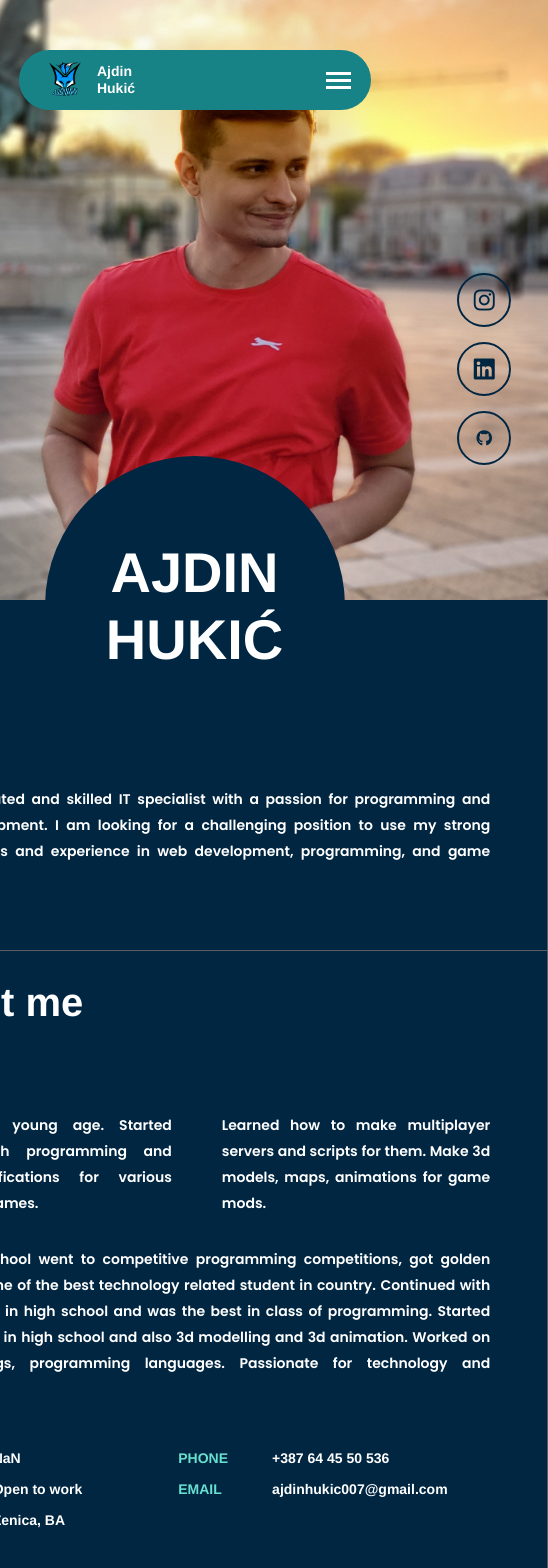
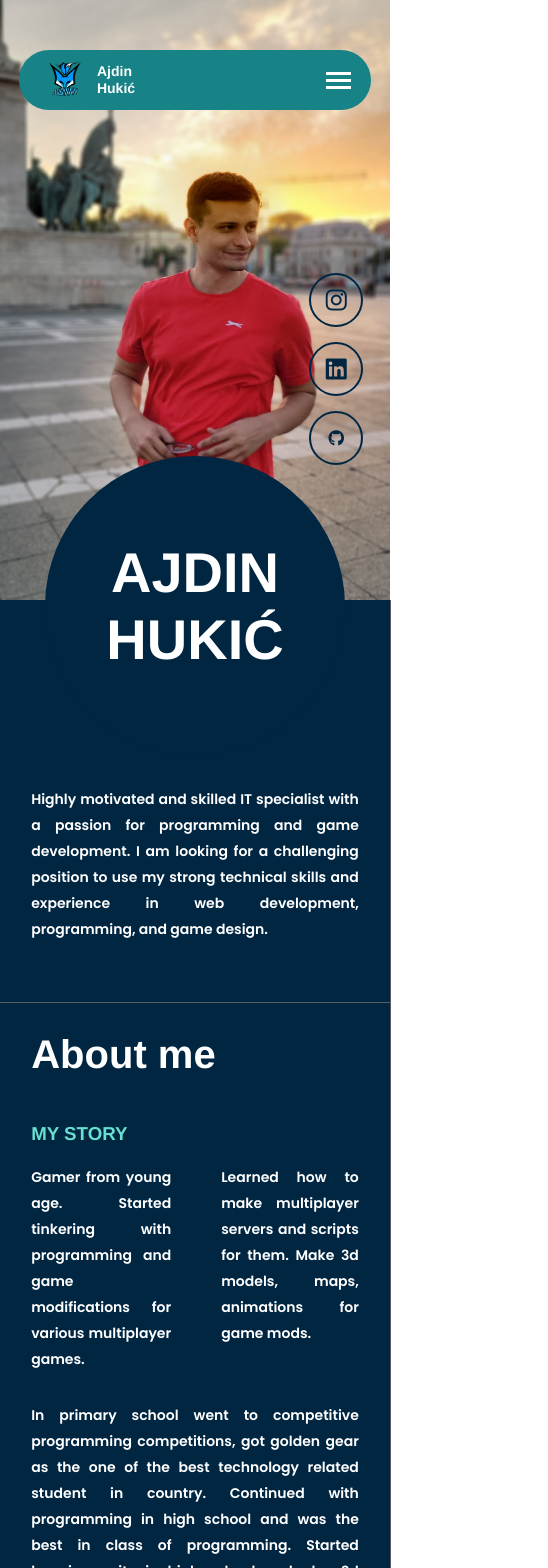
Before and after one commit to AjdiNNN/biography, a Vue app: page / in a window 390 px wide. Shown: the top 1568 px of the page, 548 px wide, since content can reach past the window. Built offline with nearby package versions, Linux system fonts and the light colour scheme; what @meforma/vue-toaster, vue-ellipse-progress would draw is missing.

Commit message:
Fixed issues with responsovines

```diff
--- a/src/App.vue
+++ b/src/App.vue
@@ -468,7 +468,9 @@ export default {
   bottom: 3%;
   right: 3%;
 }
-
+.container{
+  width: 100%;
+}
 .left-div .element {
   display: flex;
   flex-direction: column;
@@ -905,6 +907,9 @@ input[type=submit]:hover {
   min-height: 70px;
 }
 @media (max-width: 960px) {
+  .right-div {
+  width: 100%;
+}
   .language{
     grid-template-columns: none;
   }
@@ -914,7 +919,6 @@ input[type=submit]:hover {
     height: 600px;
   }
   .right-div{
-    width: auto;
     margin: 0 auto;
   }
   .empty{
```
